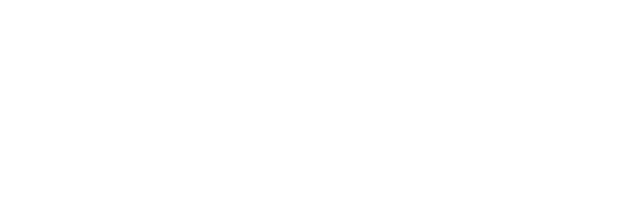
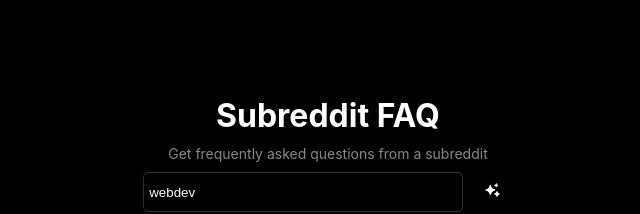
Before and after one commit to nishantrpai/tools.nishu.dev, a Next.js app: page /subredditfaq in a window 1280 px wide. Before the commit this address had no page. Shown: the top 214 px of the page, without its empty margins (312-952 px from the left). Built offline with nearby package versions, Linux system fonts and the light colour scheme; no server answers.

Commit message:
update path

```diff
--- a/pages/subredditideas.js
+++ b/pages/subredditfaq.js
@@ -19,7 +19,7 @@ export default function SubredditIdeas() {
       headers: {
         'Content-Type': 'application/json'
       },
-      body: JSON.stringify({ prompt: `"Here are some recent posts from the subreddit ${subreddit}: ${posts.join(', ')}. \n\nFrom the posts problems have two patterns, people are either complaining about it or looking for solutions or maybe something else. Filter only the problems, don't show anything else. Two problems could be the same, but expressed in different langauge consider it as one.  List the problems and frequency for each for e.g., 1/d 1/h 1/w 1/y and how many posts you found related to that. Sort by most frequent to least frequent, many posts would be great. Respond in json format for e.g.,[{problem, frequency, no}]. Don't add \` in the response."` })
+      body: JSON.stringify({ prompt: `"Here are some recent posts from the subreddit ${subreddit}: ${posts.join(', ')}. \n\nFrom the posts problems have two patterns, people are either complaining about it or looking for solutions or maybe something else. Filter only the problems, don't show anything else. Two problems could be the same, but expressed in different langauge consider it as one.  List the problems and frequency for each for e.g., 1/d 1/h 1/w 1/y and how many posts you found related to that. Sort by most frequent to least frequent, many posts would be great. Respond only in json format for e.g.,[{problem, frequency, no}]. Don't add \` in the response."` })
     })
       .then(res => res.json())
       .then(data => {
@@ -45,14 +45,14 @@ export default function SubredditIdeas() {
   return (
     <>
       <Head>
-        <title>Subreddit Ideas</title>
-        <meta name="description" content="Get frequently asked questions/problems from a subreddit" />
+        <title>Subreddit FAQ</title>
+        <meta name="description" content="Get frequently asked questions in a subreddit" />
         <link rel="icon" href="/favicon.ico" />
       </Head>
       <main>
 
-        <h1 className={styles.title}>Subreddit Ideas</h1>
-        <p className={styles.description} style={{ width: '100%', textAlign: 'center' }}>Get frequently asked questions/problems from a subreddit</p>
+        <h1 className={styles.title}>Subreddit FAQ</h1>
+        <p className={styles.description} style={{ width: '100%', textAlign: 'center' }}>Get frequently asked questions from a subreddit</p>
 
         <form style={{ display: 'flex', gap: '10px', width: '70%' }}>
           <input style={{ background: '#000', color: '#fff', border: '1px solid #333', width: '90%', padding: '5px', borderRadius: 5 }} type="text" defaultValue={subreddit} id="subreddit" placeholder='Enter the subreddit'/>
```
